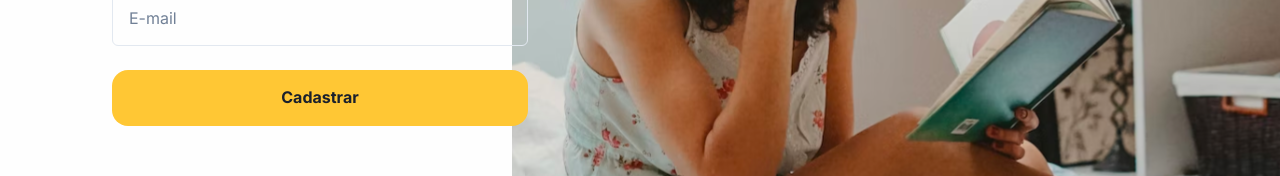
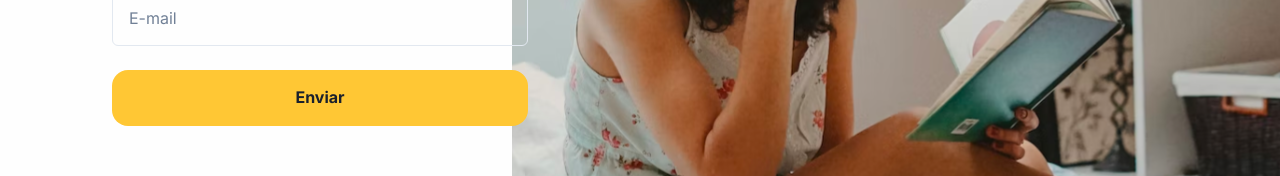
Before and after one commit to gabrielrangel95/bookclub-web, a React (Create React App) app: page /forgot-password in a window 1280 px wide. Shown: the part 453-629 px from the top of the page. Built offline with nearby package versions, Linux system fonts and the light colour scheme.

Commit message:
feat: finish auth integrations (forgot password)

```diff
--- a/src/modules/unauthenticated/screens/ForgotPassword/index.js
+++ b/src/modules/unauthenticated/screens/ForgotPassword/index.js
@@ -1,11 +1,36 @@
-import { Flex, Image } from '@chakra-ui/react'
+import { Flex, Image, useToast } from '@chakra-ui/react'
 import { Text, Input, Button } from 'components'
 import { useNavigate } from 'react-router-dom'
 import { useFormik } from 'formik'
 import * as Yup from 'yup'
+import { useMutation } from 'react-query'
+import { forgotPasswordCall } from 'services/api/requests'
 
 export const ForgotPasswordScreen = () => {
   const navigate = useNavigate()
+  const toast = useToast()
+
+  const mutation = useMutation((data) => forgotPasswordCall(data), {
+    onError: (error) => {
+      toast({
+        title: 'Falha na requisição.',
+        description:
+          error?.response?.data?.error || 'Por favor, tente novamente.',
+        status: 'error',
+        duration: 3000,
+        isClosable: true
+      })
+    },
+    onSuccess: (data) => {
+      toast({
+        title: 'E-mail enviado com sucesso!',
+        status: 'success',
+        duration: 6000,
+        isClosable: true
+      })
+      navigate(`/reset-password?email=${values.email}`)
+    }
+  })
 
   const { handleSubmit, values, handleChange, errors } = useFormik({
     initialValues: {
@@ -17,7 +42,7 @@ export const ForgotPasswordScreen = () => {
         .required('E-mail é obrigatório.')
     }),
     onSubmit: (data) => {
-      navigate('/reset-password')
+      mutation.mutate(data)
     }
   })
 
@@ -49,8 +74,12 @@ export const ForgotPasswordScreen = () => {
             placeholder="E-mail"
           />
 
-          <Button mt="24px" onClick={handleSubmit}>
-            Cadastrar
+          <Button
+            isLoading={mutation.isLoading}
+            mt="24px"
+            onClick={handleSubmit}
+          >
+            Enviar
           </Button>
         </Flex>
       </Flex>
--- a/src/modules/unauthenticated/screens/Login/index.js
+++ b/src/modules/unauthenticated/screens/Login/index.js
@@ -6,7 +6,6 @@ import * as Yup from 'yup'
 import { useMutation } from 'react-query'
 import { loginCall } from 'services/api/requests'
 import { saveItem } from 'services/storage'
-// import { saveItem } from 'services/storage'
 
 export const LoginScreen = () => {
   const navigate = useNavigate()
--- a/src/modules/unauthenticated/screens/ResetPassword/index.js
+++ b/src/modules/unauthenticated/screens/ResetPassword/index.js
@@ -1,11 +1,37 @@
-import { Flex, Image } from '@chakra-ui/react'
+import { Flex, Image, useToast } from '@chakra-ui/react'
 import { Text, Input, Button, Link } from 'components'
-import { useNavigate } from 'react-router-dom'
+import { useNavigate, useSearchParams } from 'react-router-dom'
 import { useFormik } from 'formik'
 import * as Yup from 'yup'
+import { useMutation } from 'react-query'
+import { resetPasswordCall } from 'services/api/requests'
 
 export const ResetPasswordScreen = () => {
   const navigate = useNavigate()
+  const toast = useToast()
+  const [searchParams] = useSearchParams()
+
+  const mutation = useMutation((data) => resetPasswordCall(data), {
+    onError: (error) => {
+      toast({
+        title: 'Falha na requisição.',
+        description:
+          error?.response?.data?.error || 'Por favor, tente novamente.',
+        status: 'error',
+        duration: 3000,
+        isClosable: true
+      })
+    },
+    onSuccess: () => {
+      toast({
+        title: 'Senha salva com sucesso!',
+        status: 'success',
+        duration: 6000,
+        isClosable: true
+      })
+      navigate('/')
+    }
+  })
 
   const { handleSubmit, values, handleChange, errors } = useFormik({
     initialValues: {
@@ -15,7 +41,7 @@ export const ResetPasswordScreen = () => {
     },
     validationSchema: Yup.object({
       token: Yup.string()
-        .length(4, 'Token deve conter 4 caracteres.')
+        .length(6, 'Token deve conter 6 caracteres.')
         .required('Token é obrigatório.'),
       password: Yup.string()
         .min(6, 'Senha deve ter ao menos 6 caracteres.')
@@ -26,7 +52,11 @@ export const ResetPasswordScreen = () => {
         .oneOf([Yup.ref('password'), null], 'Senhas não são iguais.')
     }),
     onSubmit: (data) => {
-      navigate('/')
+      mutation.mutate({
+        email: searchParams.get('email'),
+        token: data.token,
+        password: data.password
+      })
     }
   })
 
@@ -53,8 +83,8 @@ export const ResetPasswordScreen = () => {
             onChange={handleChange}
             error={errors.token}
             mt="24px"
-            placeholder="Ex: 0000"
-            maxLength={4}
+            placeholder="Ex: 000000"
+            maxLength={6}
           />
           <Input.Password
             id="password"
@@ -75,8 +105,12 @@ export const ResetPasswordScreen = () => {
             placeholder="Confirmar nova senha"
           />
 
-          <Button mt="24px" onClick={handleSubmit}>
-            Cadastrar
+          <Button
+            isLoading={mutation.isLoading}
+            mt="24px"
+            onClick={handleSubmit}
+          >
+            Salvar
           </Button>
           <Link.Action
             mt="48px"
--- a/src/services/api/requests/auth/index.js
+++ b/src/services/api/requests/auth/index.js
@@ -3,3 +3,7 @@ import { api } from 'services/api'
 export const registerCall = (data) => api.post('/user', data)
 
 export const loginCall = (data) => api.post('/login', data)
+
+export const forgotPasswordCall = (data) => api.post('/forgot-password', data)
+
+export const resetPasswordCall = (data) => api.post('/reset-password', data)
```
